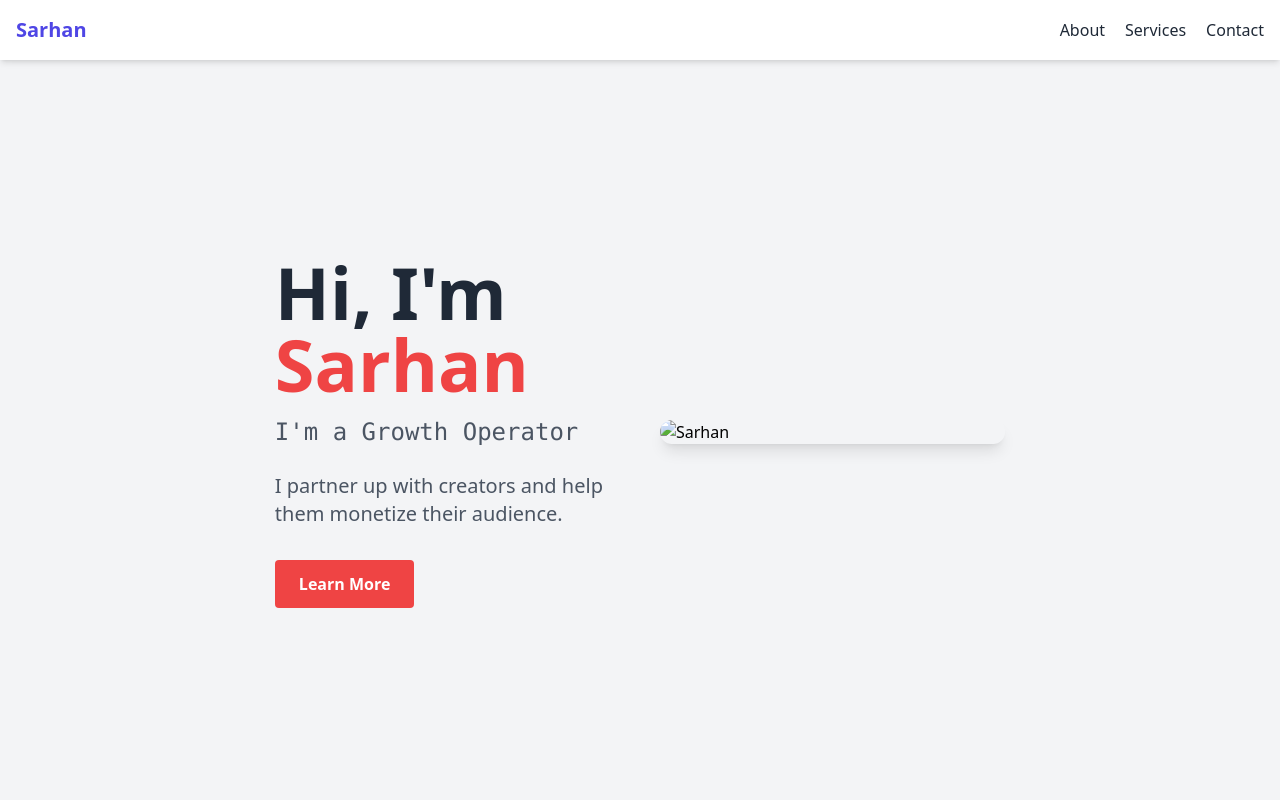
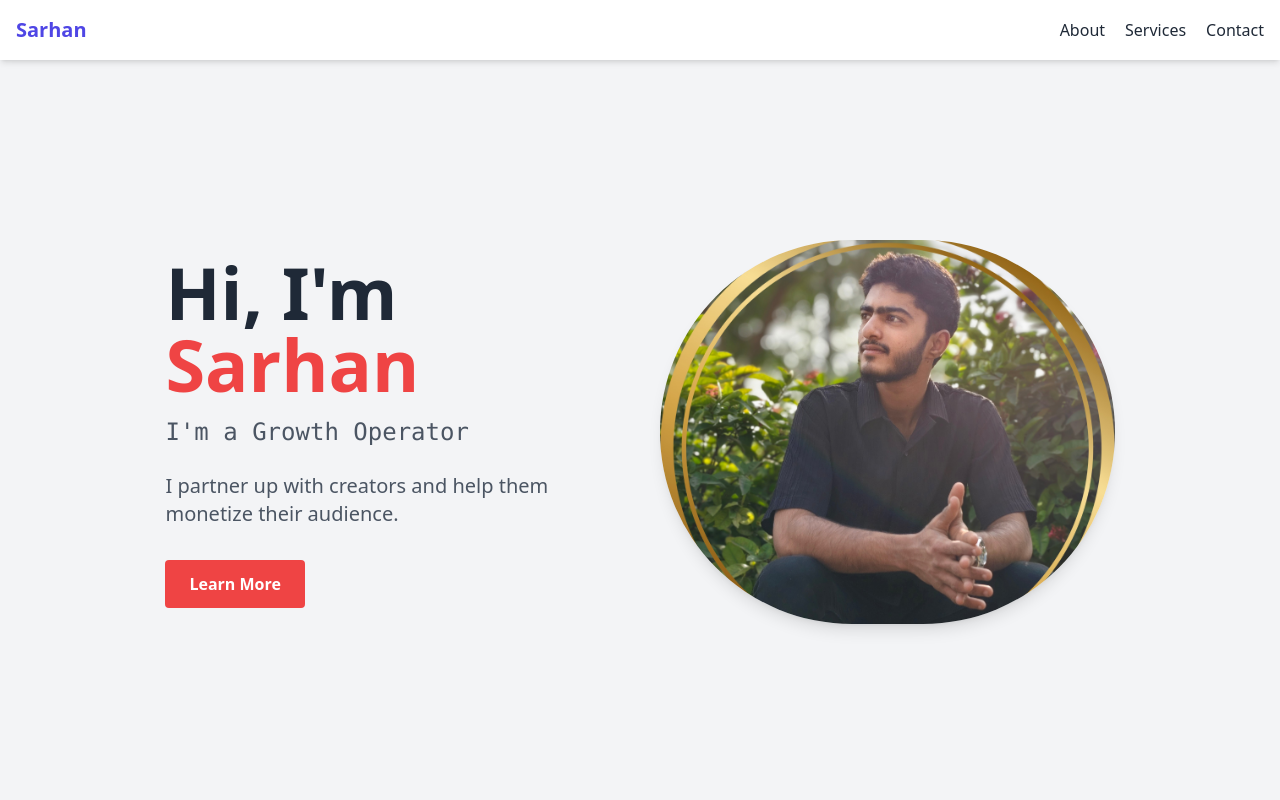
Before and after one commit to Sarhan41/FSWD_2202031000104_Assignment-1, a plain HTML site: page portfolio/index.html in a window 1280 px wide. Shown: the top 800 px of the page. Drawn offline with nearby package versions, Linux system fonts and the light colour scheme.

Commit message:
Fix image source path for Herophoto in index.html

```diff
--- a/portfolio/index.html
+++ b/portfolio/index.html
@@ -60,8 +60,8 @@
         </div>
         <div class="md:w-1/2">
           <img
-            src="portfolio/Herophoto.jpg"
-            alt="Sarhan"
+            src="https://sarhan41.github.io/FSWD_2202031000104_Assignment-1/portfolio/Herophoto.jpg"
+            alt=""
             class="w-full h-auto object-cover rounded-full shadow-lg max-h-96"
           />
         </div>
```
